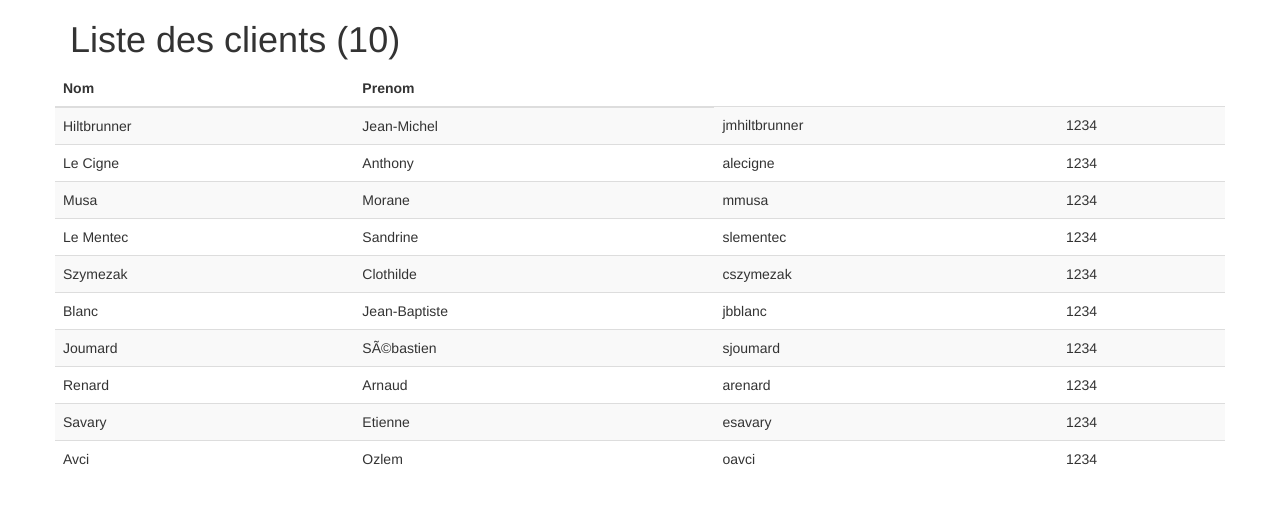
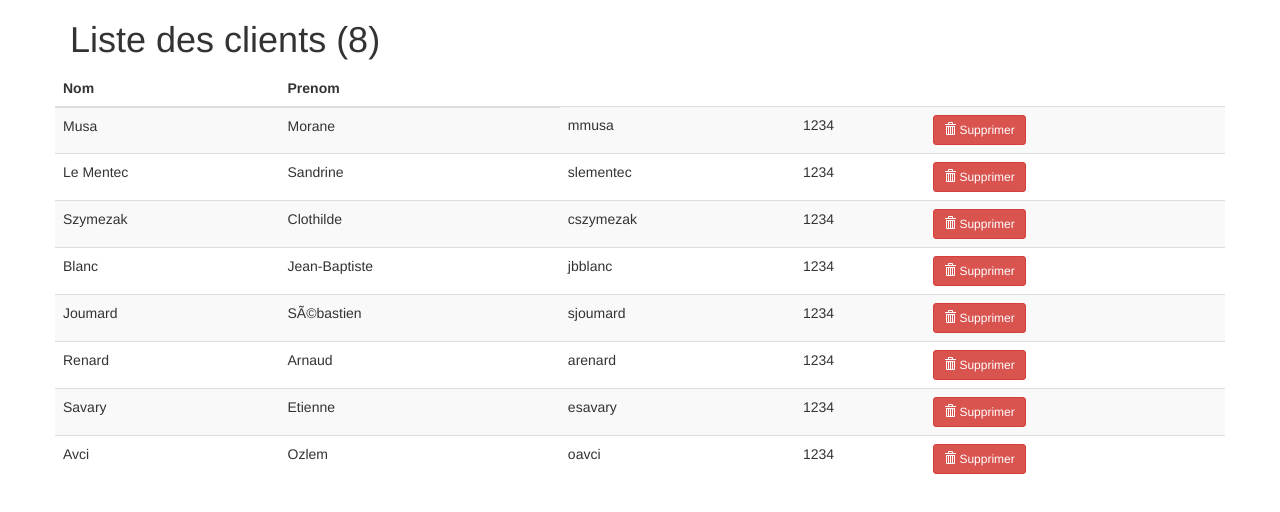
Before and after one commit to alecigne/gtm-projects, an Angular app in the folder er_proxibanque/: page /listeClients in a window 1280 px wide. Shown: the top 512 px of the page. Built offline with nearby package versions, Linux system fonts and the light colour scheme; data requests are answered from the project's data file.

Commit message:
[er] Amélioration de l'affichage des clients

```diff
--- a/er_proxibanque/db.json
+++ b/er_proxibanque/db.json
@@ -14,22 +14,6 @@
     }
   ],
   "clients": [
-    {
-      "id": 1,
-      "prenom": "Jean-Michel",
-      "nom": "Hiltbrunner",
-      "login": "jmhiltbrunner",
-      "password": "1234",
-      "conseiller": "bob"
-    },
-    {
-      "id": 2,
-      "prenom": "Anthony",
-      "nom": "Le Cigne",
-      "login": "alecigne",
-      "password": "1234",
-      "conseiller": "bob"
-    },
     {
       "id": 3,
       "prenom": "Morane",
--- a/er_proxibanque/src/app/client/client-list/client-list.component.html
+++ b/er_proxibanque/src/app/client/client-list/client-list.component.html
@@ -19,6 +19,11 @@
         <td>{{ client.prenom }}</td>
         <td>{{ client.login }}</td>
         <td>{{ client.password }}</td>
+        <td>
+          <button class="btn btn-danger btn-sm" (click)="deleteClient(client.id)">
+            <span class="glyphicon glyphicon-trash" aria-hidden="true"></span> Supprimer
+    </button>
+        </td>
       </tr>
       </tbody>
     </table>
--- a/er_proxibanque/src/app/client/client-list/client-list.component.ts
+++ b/er_proxibanque/src/app/client/client-list/client-list.component.ts
@@ -16,5 +16,9 @@ export class ClientListComponent implements OnInit {
     this.cs.loadClients().subscribe(data => this.clientsList = data);
   }
 
+  deleteClient(id: number) {
+    this.cs.deleteClient(id).subscribe();
+    alert('Client n°' + id + ' effacé.');
+  }
 
 }
```
